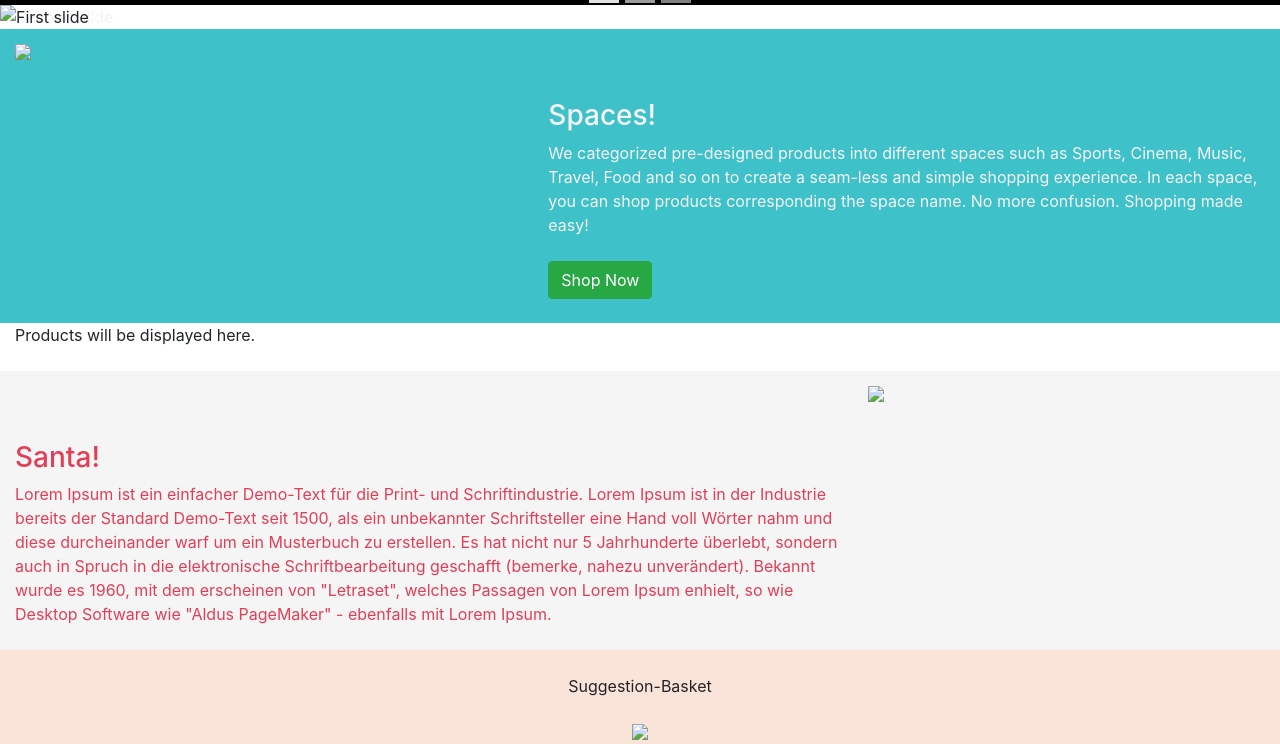
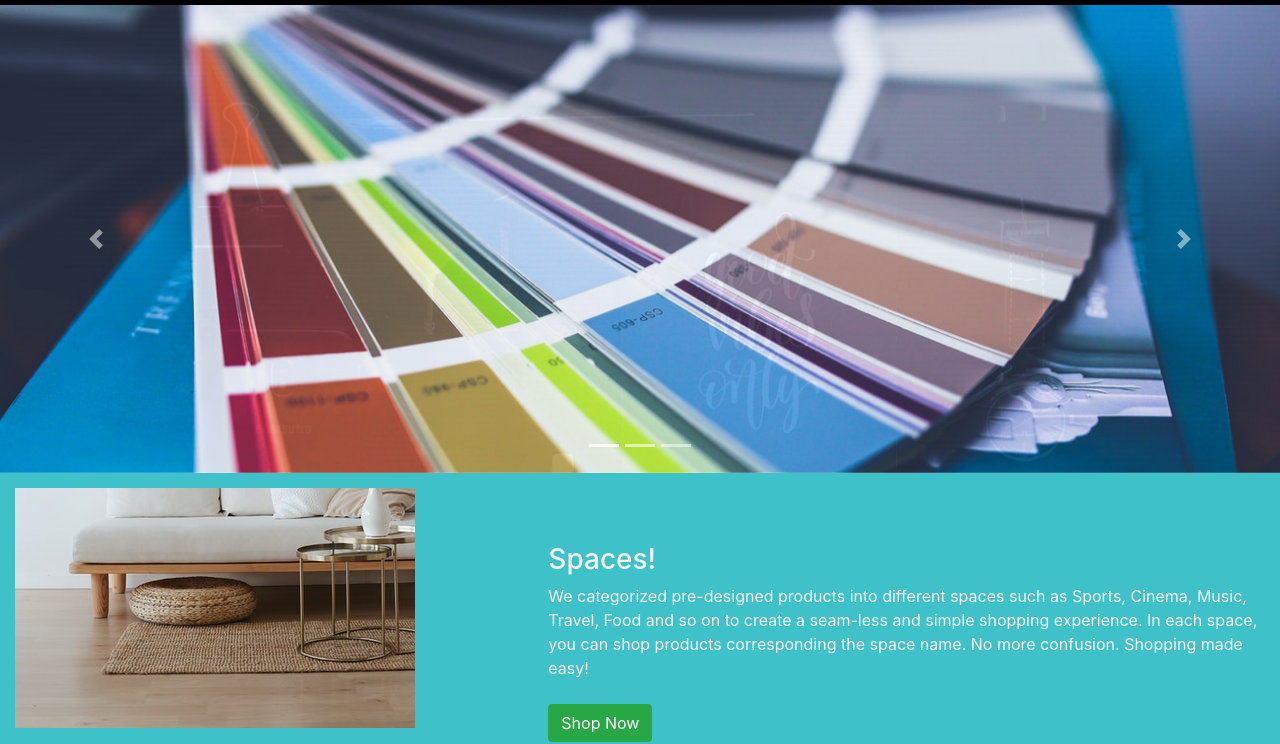
Before and after one commit to mahtrends/website, a plain HTML site: page index.html in a window 1280 px wide. Shown: the part 61-805 px from the top of the page. Drawn offline with nearby package versions, Linux system fonts and the light colour scheme; files that its build step writes are made by us from their sources.

Commit message:
Update index.html

```diff
--- a/index.html
+++ b/index.html
@@ -2,7 +2,7 @@
 <title>Mahtrends</title>
 <head>
     <meta name="viewport" content="width=device-width, initial-scale=1">
-    <link rel='stylesheet' href="css/styling.css">
+    <link rel='stylesheet' href="styling.css">
     <link rel="stylesheet" href="https://fonts.googleapis.com/css?family= EB Garamond" />
     <link rel="stylesheet" href="https://maxcdn.bootstrapcdn.com/bootstrap/4.4.1/css/bootstrap.min.css">
     <script src="https://ajax.googleapis.com/ajax/libs/jquery/3.4.1/jquery.min.js"></script>
@@ -85,19 +85,19 @@
         <div class="carousel-inner" role="listbox">
             <!--First slide-->
             <div class="carousel-item active">
-                <img class="d-block w-100" src="images/slide-1.jpg"
+                <img class="d-block w-100" src="slide-1.jpg"
                      alt="First slide">
             </div>
             <!--/First slide-->
             <!--Second slide-->
             <div class="carousel-item">
-                <img class="d-block w-100" src="images/slide-2.jpg"
+                <img class="d-block w-100" src="slide-2.jpg"
                      alt="Second slide">
             </div>
             <!--/Second slide-->
             <!--Third slide-->
             <div class="carousel-item">
-                <img class="d-block w-100" src="images/slide-3.jpg"
+                <img class="d-block w-100" src="slide-3.jpg"
                      alt="Third slide">
             </div>
             <!--/Third slide-->
@@ -117,7 +117,7 @@
     <div class="container-fluid" id="spaces">
         <div class="row">
             <div class="col col-12 col-md-5">
-                <img class="img img-fluid" id="spaces-image" src="images/spaces.jpg" />
+                <img class="img img-fluid" id="spaces-image" src="spaces.jpg" />
             </div>
             <div class="col col-12 col-md-7">
                 <div class="spaces-text">
@@ -147,7 +147,7 @@
                 </div>
             </div>
             <div class="col col-12 col-md-4">
-                <img class="img img-fluid" id="santa-image" src="images/spaces.jpg" />
+                <img class="img img-fluid" id="santa-image" src="spaces.jpg" />
             </div>
         </div>
         <br />
@@ -158,7 +158,7 @@
             Suggestion-Basket
         </div>
            <div class="suggestion-box-image" align="center">
-               <img class="img img-fluid" src="images/suggestion-box.jpg" />
+               <img class="img img-fluid" src="suggestion-box.jpg" />
            </div>
         <br />
            <div class="text-suggestion-box" align="center">
```
